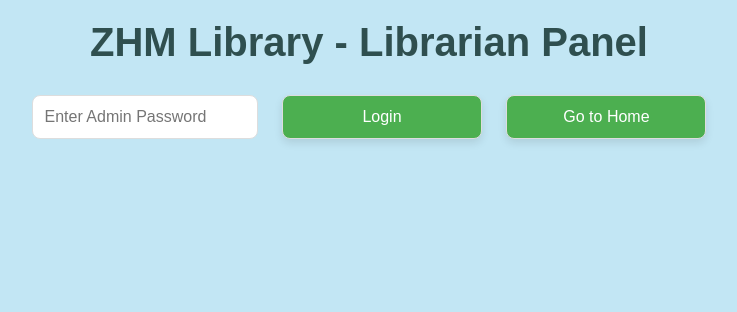
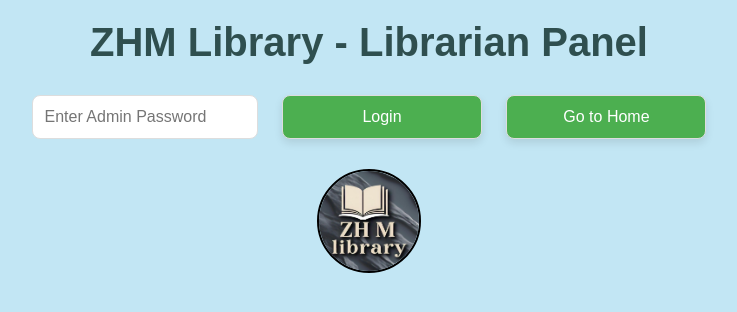
Before and after one commit to Syedameerjan/ZHM-Library, a plain HTML site: page librarian.html in a window 1280 px wide. Shown: the whole page, without its empty margins (271-1008 px from the left). Drawn offline with Linux system fonts and the light colour scheme; no server answers.

Commit message:
Logo Update librarian.html

```diff
--- a/librarian.html
+++ b/librarian.html
@@ -18,6 +18,13 @@
         <input type="file" id="uploadNewExcel" accept=".xlsx">
         <button onclick="saveEncryptedExcel()">Save Encrypted</button>
     </div>
+
+
+    <!-- Library Logo -->
+    <div class="logo-container">
+        <img src="/image/logo1.jpg" alt="ZHM Library Logo">
+    </div>
+
     <script src="crypto.js"></script>
     <script src="script.js"></script>
 </body>
```
